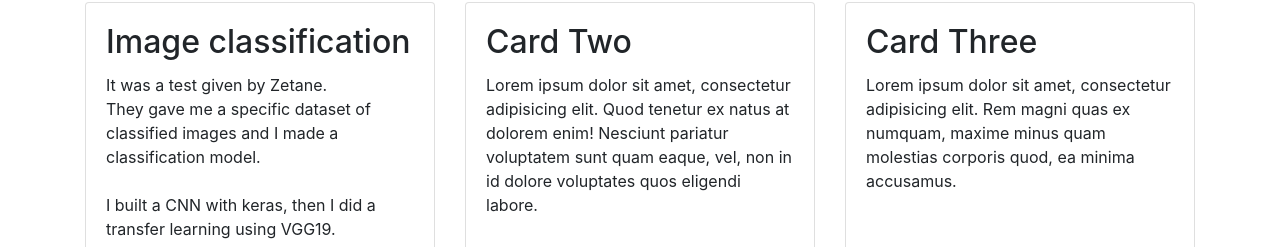
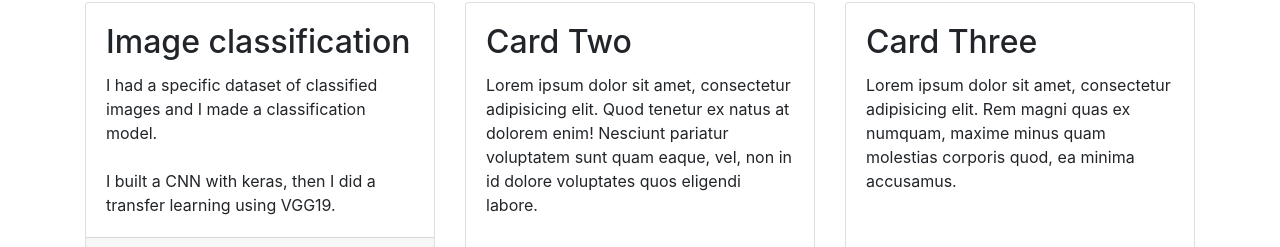
Before and after one commit to canneltigrou/canneltigrou.github.io, a website: page index.html in a window 1280 px wide. Shown: the part 476-723 px from the top of the page. Drawn offline with Linux system fonts and the light colour scheme.

Commit message:
Modification presentation of image classification
Modification of the presentation of the image classification

```diff
--- a/index.html
+++ b/index.html
@@ -72,7 +72,7 @@
         <div class="card h-100">
           <div class="card-body">
             <h2 class="card-title">Image classification</h2>
-            <p class="card-text">It was a test given by Zetane. <br>They gave me a specific dataset of classified images and I made a classification model.<br>
+            <p class="card-text">I had a specific dataset of classified images and I made a classification model.<br>
               <br>I built a CNN with keras, then I did a transfer learning using VGG19.</p>
           </div>
           <div class="card-footer">
```
Also changed, not shown: 1 other file.
